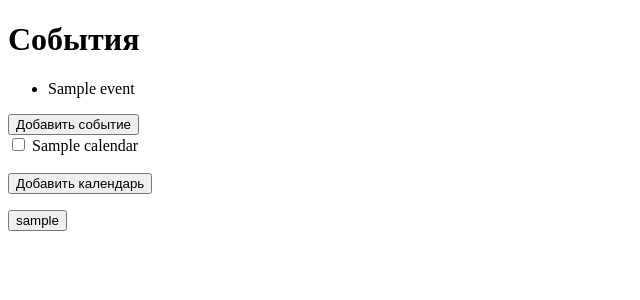
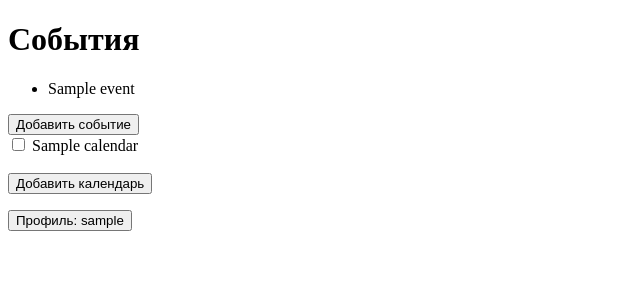
Before and after one commit to vdovydenkov/itmo_ui-ux-design, a Flask app: template date_nexus/templates/events.html in a window 1280 px wide. Shown: the top 300 px of the page, without its empty margins (0-640 px from the left). Run offline with Flask 3, Linux system fonts and the light colour scheme; the template is opened without the code that fills it: most values are stand-ins (such as "Sample title", 1, 10 or a date in 2020).

Commit message:
Подписана кнопка "Профиль".

```diff
--- a/date_nexus/templates/events.html
+++ b/date_nexus/templates/events.html
@@ -92,7 +92,7 @@
 
     <!-- Кнопка с именем пользователя -->
     <div style="margin-top: 1em;">
-        <button onclick="location.href='/profile'">{{ user_name }}</button>
+        <button onclick="location.href='/profile'">Профиль: {{ user_name }}</button>
     </div>
 
     <!-- Контекстное меню -->
```
